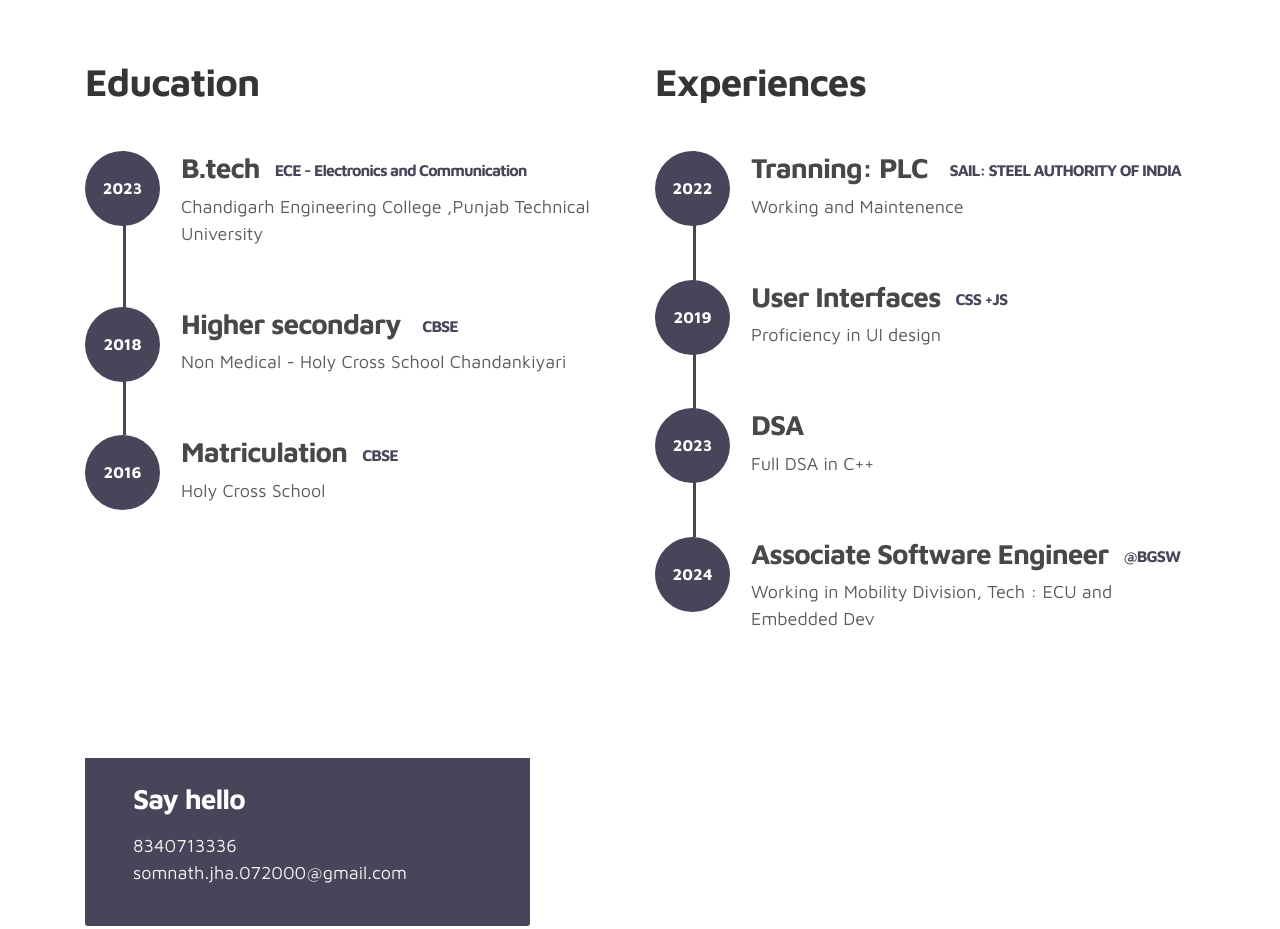
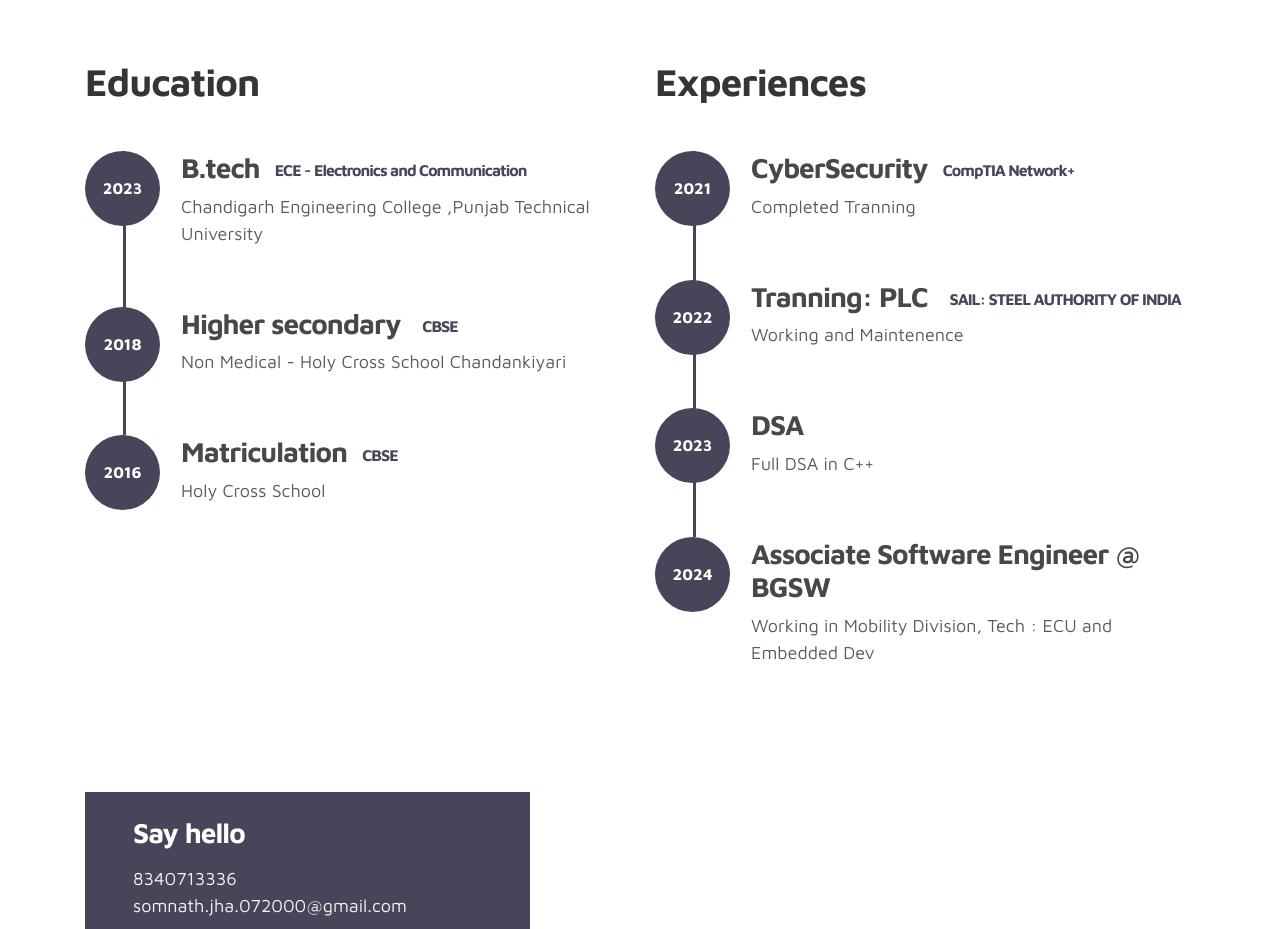
Before and after one commit to Somnathjha007/somnathjha007.github.io, a plain HTML site: page index.html in a window 1280 px wide. Shown: the part 1320-2249 px from the top of the page. Drawn offline with nearby package versions, Linux system fonts and the light colour scheme.

Commit message:
Update index.html

```diff
--- a/index.html
+++ b/index.html
@@ -190,6 +190,15 @@
 
                 <div class="col-lg-6 col-12">
                   <h2 class="mb-4 mobile-mt-2">Experiences</h2>
+                  <div class="timeline-wrapper">
+                    <div class="timeline-yr">
+                        <span>2021</span>
+                    </div>
+                    <div class="timeline-info">
+                        <h3><span>CyberSecurity</span><small>CompTIA Network+</small></h3>
+                        <p><a rel="nofollow" href=""></a>Completed Tranning</p>
+                    </div>
+                </div>
 
                     <div class="timeline">
                         <div class="timeline-wrapper">
@@ -202,15 +211,7 @@
                              </div>
                         </div>
 
-                        <div class="timeline-wrapper">
-                            <div class="timeline-yr">
-                                <span>2019</span>
-                            </div>
-                            <div class="timeline-info">
-                                <h3><span>User Interfaces</span><small>CSS +JS</small></h3>
-                                <p><a rel="nofollow" href=""></a>Proficiency in UI design </p>
-                            </div>
-                        </div>
+
 
                         <div class="timeline-wrapper">
                              <div class="timeline-yr">
@@ -227,7 +228,7 @@
                              <span>2024</span>
                          </div>
                           <div class="timeline-info">
-                             <h3><span>Associate Software Engineer</span><small>@BGSW</small></h3>
+                             <h3><span>Associate Software Engineer @ BGSW</span><small></small></h3>
                              <p>Working in Mobility Division, Tech : ECU and Embedded Dev</p>
                          </div>
                      </div>
```
